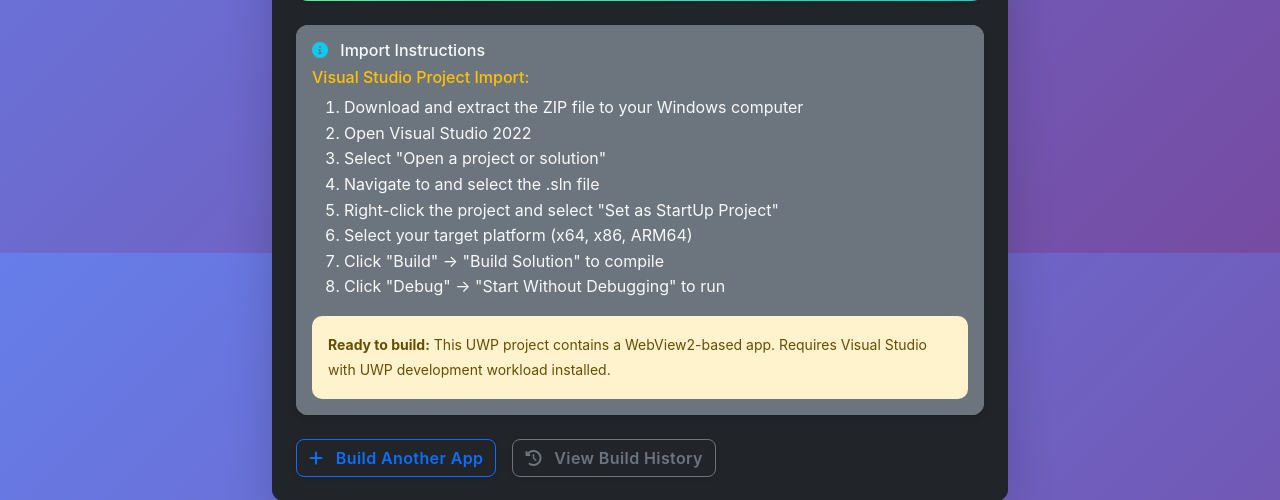
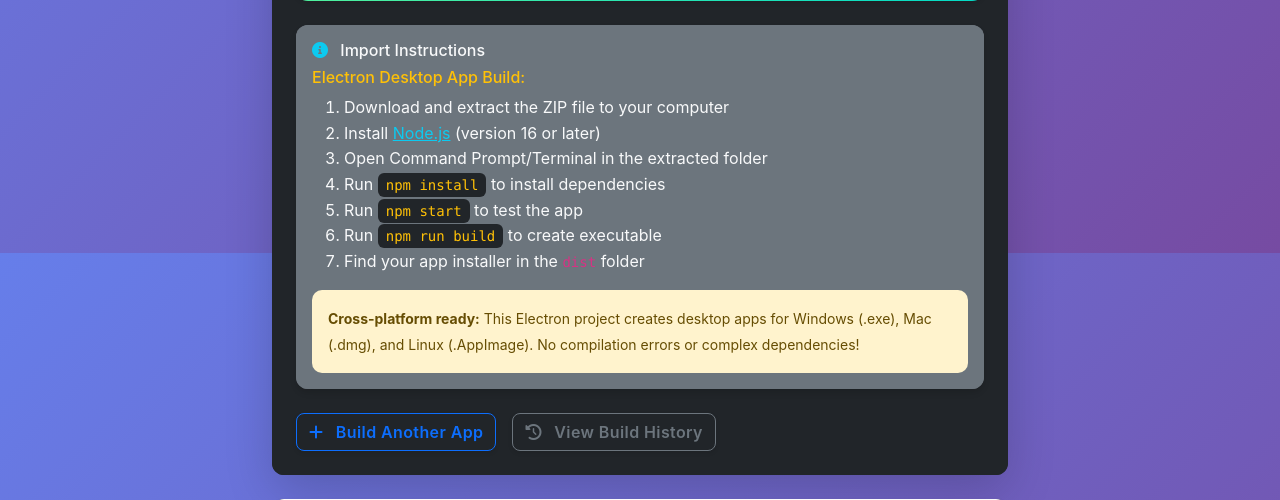
Before and after one commit to julisunkan/bundle, a Flask app: template templates/download.html in a window 1280 px wide. Shown: the part 547-1047 px from the top of the page. Run offline with Flask 3, Linux system fonts and the light colour scheme; the template is opened without the code that fills it, so the values that code supplies are empty.

Commit message:
Replace outdated Windows app with cross-platform Electron application
Migrates Windows package generation from UWP/Visual Studio to Electron, updating templates and build processes.

Replit-Commit-Author: Agent
Replit-Commit-Session-Id: f9722665-1740-4023-9c65-d7a1a45ab991
Replit-Commit-Checkpoint-Type: full_checkpoint
Replit-Commit-Screenshot-Url: https://storage.googleapis.com/screenshot-production-us-central1/a546cdf7-95b7-4e41-9275-2c7c15979ca7/f9722665-1740-4023-9c65-d7a1a45ab991/koGbnbl

```diff
--- a/templates/download.html
+++ b/templates/download.html
@@ -66,9 +66,9 @@
                                 {% elif job.package_type == 'ipa' %}
                                     Xcode Project - <span class="text-info">Ready to Import</span>
                                 {% elif job.package_type == 'msix' %}
-                                    Visual Studio Project - <span class="text-warning">Ready to Import</span>
+                                    Electron Windows App - <span class="text-warning">Ready to Build</span>
                                 {% elif job.package_type == 'appx' %}
-                                    UWP Project - <span class="text-warning">Ready to Import</span>
+                                    Electron Desktop App - <span class="text-warning">Ready to Build</span>
                                 {% else %}
                                     {{ job.package_type.upper() }} Project
                                 {% endif %}
@@ -134,19 +134,18 @@
                                 </div>
                             {% else %}
                                 <div class="installation-steps">
-                                    <h6 class="text-warning">Visual Studio Project Import:</h6>
+                                    <h6 class="text-warning">Electron Desktop App Build:</h6>
                                     <ol class="mb-0">
-                                        <li>Download and extract the ZIP file to your Windows computer</li>
-                                        <li>Open Visual Studio 2022</li>
-                                        <li>Select "Open a project or solution"</li>
-                                        <li>Navigate to and select the .sln file</li>
-                                        <li>Right-click the project and select "Set as StartUp Project"</li>
-                                        <li>Select your target platform (x64, x86, ARM64)</li>
-                                        <li>Click "Build" → "Build Solution" to compile</li>
-                                        <li>Click "Debug" → "Start Without Debugging" to run</li>
+                                        <li>Download and extract the ZIP file to your computer</li>
+                                        <li>Install <a href="https://nodejs.org/" target="_blank" class="text-info">Node.js</a> (version 16 or later)</li>
+                                        <li>Open Command Prompt/Terminal in the extracted folder</li>
+                                        <li>Run <code class="bg-dark text-warning px-2 py-1 rounded">npm install</code> to install dependencies</li>
+                                        <li>Run <code class="bg-dark text-warning px-2 py-1 rounded">npm start</code> to test the app</li>
+                                        <li>Run <code class="bg-dark text-warning px-2 py-1 rounded">npm run build</code> to create executable</li>
+                                        <li>Find your app installer in the <code>dist</code> folder</li>
                                     </ol>
                                     <div class="alert alert-warning mt-3 mb-0">
-                                        <small><strong>Ready to build:</strong> This UWP project contains a WebView2-based app. Requires Visual Studio with UWP development workload installed.</small>
+                                        <small><strong>Cross-platform ready:</strong> This Electron project creates desktop apps for Windows (.exe), Mac (.dmg), and Linux (.AppImage). No compilation errors or complex dependencies!</small>
                                     </div>
                                 </div>
                             {% endif %}
```
Also changed, not shown: replit.md (+6 -0 lines), services/package_builder.py (+15 -48 lines), templates/index.html (+4 -4 lines).
